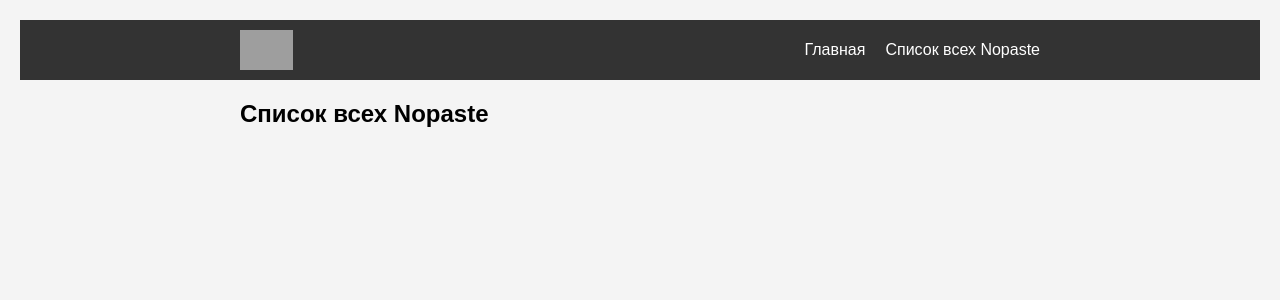
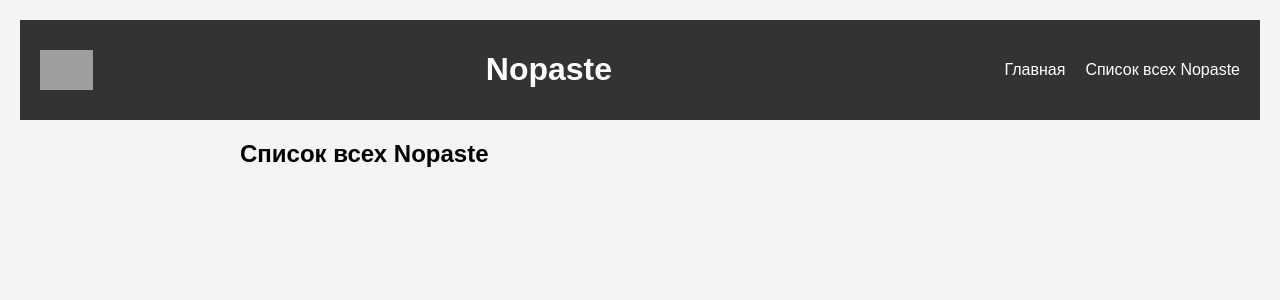
Before and after one commit to nordz0r/nopaste, a FastAPI app: page /list in a window 1280 px wide. Shown: the top 300 px of the page. Run offline with FastAPI, Linux system fonts and the light colour scheme; grey boxes are pictures that could not be loaded.

Commit message:
feat: new design v2 BIAOTZOVIK-5798

```diff
--- a/src/main.py
+++ b/src/main.py
@@ -3,21 +3,27 @@ from fastapi.responses import RedirectResponse, JSONResponse
 from fastapi.templating import Jinja2Templates
 from fastapi.staticfiles import StaticFiles
 from uuid import uuid4
-from config import settings  # Импортируем настройки из config.py
-from pathlib import Path  # Добавляем импорт pathlib
+from config import settings
+from pathlib import Path
 
 app = FastAPI(
     title="Nopaste API",
     description="API для простого nopaste приложения",
-    debug=settings.DEBUG,  # Используем настройку DEBUG
+    debug=settings.DEBUG,
 )
+
+# Кастомный класс для добавления заголовков кэширования
+class CacheStaticFiles(StaticFiles):
+    async def get_response(self, path: str, scope):
+        response = await super().get_response(path, scope)
+        response.headers["Cache-Control"] = "public, max-age=31536000"
+        return response
 
 storage = {}
 
-# Получаем путь к директории с шаблонами
 BASE_DIR = Path(__file__).parent
 templates = Jinja2Templates(directory=str(BASE_DIR / "templates"))
-app.mount("/static", StaticFiles(directory=str(BASE_DIR / "static")), name="static")
+app.mount("/static", CacheStaticFiles(directory=str(BASE_DIR / "static")), name="static")
 
 @app.get(
     "/",
@@ -26,7 +32,6 @@ app.mount("/static", StaticFiles(directory=str(BASE_DIR / "static")), name="stat
 )
 async def read_root(request: Request):
     return templates.TemplateResponse(request, "index.html", {"request": request})
-
 
 @app.post(
     "/paste",
@@ -40,7 +45,6 @@ async def create_paste(content: str = Form(..., description="Содержимо
     storage[paste_id] = content
     return RedirectResponse(url=f"/paste/{paste_id}", status_code=303)
 
-
 @app.get(
     "/paste/{paste_id}",
     summary="Просмотреть nopaste",
@@ -49,13 +53,13 @@ async def create_paste(content: str = Form(..., description="Содержимо
 async def get_paste(request: Request, paste_id: str):
     content = storage.get(paste_id)
     if not content:
-        raise HTTPException(status_code=404, detail="Paste not found")
+        # Перенаправление на главную страницу, если paste не найден
+        return RedirectResponse(url="/", status_code=303)
     return templates.TemplateResponse(
         request,
         "paste.html",
         {"request": request, "paste_id": paste_id, "content": content},
     )
-
 
 @app.get(
     "/list",
@@ -68,23 +72,17 @@ async def list_pastes(request: Request):
         request, "list.html", {"request": request, "pastes": pastes}
     )
 
-
 @app.get("/health/live", tags=["Health"], include_in_schema=False)
 async def liveness():
     return JSONResponse(status_code=status.HTTP_200_OK, content={"status": "alive"})
 
-
 @app.get("/health/ready", tags=["Health"], include_in_schema=False)
 async def readiness():
-    # Здесь вы можете добавить проверки доступности зависимостей
     return JSONResponse(status_code=status.HTTP_200_OK, content={"status": "ready"})
-
 
 def main():
     import uvicorn
-
     uvicorn.run("main:app", host="0.0.0.0", port=settings.APP_PORT)
-
 
 if __name__ == "__main__":
     main()
--- a/src/static/css/style.css
+++ b/src/static/css/style.css
@@ -12,7 +12,6 @@ header {
 }
 
 .header-container {
-    max-width: 800px;
     margin: 0 auto;
     display: flex;
     justify-content: space-between;
@@ -41,7 +40,7 @@ nav a:hover {
 
 textarea {
     width: 100%;
-    max-width: 600px;
+    max-width: 100%;
     padding: 10px;
     border: 1px solid #ccc;
     border-radius: 4px;
--- a/src/templates/base.html
+++ b/src/templates/base.html
@@ -10,8 +10,21 @@
     <header>
         <div class="header-container">
             <a href="/" class="logo">
-                <img src="https://portal.bia-tech.ru/wp-content/uploads/2024/04/logo_bia_color_w.svg" alt="NOPASTE Logo">
+                <img src="/static/images/logo_bia_color_w.svg" alt="NOPASTE Logo">
             </a>
+            <div class="title">
+                <h1>
+                    {% if request.path == '/' %}
+                        Создать новый Nopaste
+                    {% elif paste_id %}
+                        Nopaste {{ paste_id }}
+                    {% elif request.path == '/list' %}
+                        Nopaste {{ paste_id }}
+                    {% else %}
+                        Nopaste
+                    {% endif %}
+                </h1>
+            </div>
             <nav>
                 <a href="/">Главная</a>
                 <a href="/list">Список всех Nopaste</a>
--- a/src/templates/index.html
+++ b/src/templates/index.html
@@ -3,7 +3,7 @@
 {% block title %}Создать Nopaste{% endblock %}
 
 {% block content %}
-<h2>Создать новый Nopaste</h2>
+<h2></h2>
 <form action="/paste" method="post">
     <textarea name="content" rows="10" placeholder="Вставьте ваш текст здесь..."></textarea><br>
     <input type="submit" value="Сохранить">
```
Also changed, not shown: src/templates/paste.html (+16 -2 lines).
